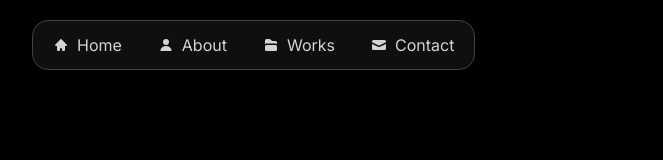
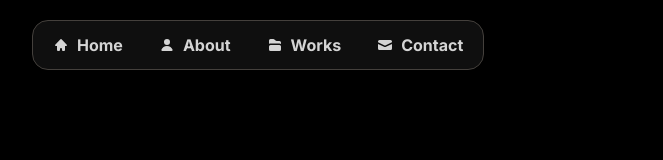
Before and after one commit to riru12/riruweb, a Next.js app: page / in a window 1280 px wide. Shown: the top 160 px of the page, without its empty margins (240-903 px from the left). Built offline with nearby package versions, Linux system fonts and the light colour scheme.

Commit message:
updated navbar font sizes and weight

```diff
--- a/app/components/navbar.jsx
+++ b/app/components/navbar.jsx
@@ -13,25 +13,25 @@ const Navbar = () => {
                 <a href="#hero" className="grow rounded-[12px] text-neutral-300 hover:bg-[#40404080] text-center px-4 py-2 cursor-pointer" tabIndex="0">
                     <div className="flex flex-col gap-1 md:flex-row md:gap-2">
                         <div className="flex justify-center items-center"><HomeIcon fillColor="#d4d4d4"/></div>
-                        <div>Home</div>
+                        <div className="font-bold text-[0.8rem] md:text-[1rem]">Home</div>
                     </div>
                 </a>
                 <a href="#about" className="grow rounded-[12px] text-neutral-300 hover:bg-[#40404080] text-center px-4 py-2 cursor-pointer" tabIndex="0">
                     <div className="flex flex-col gap-1 md:flex-row md:gap-2">
                         <div className="flex justify-center items-center"><AboutIcon fillColor="#d4d4d4"/></div>
-                        <div>About</div>
+                        <div className="font-bold text-[0.8rem] md:text-[1rem]">About</div>
                     </div>
                 </a>
                 <a href="#work" className="grow rounded-[12px] text-neutral-300 hover:bg-[#40404080] text-center px-4 py-2 cursor-pointer" tabIndex="0">
                     <div className="flex flex-col gap-1 md:flex-row md:gap-2">
                         <div className="flex justify-center items-center"><WorkIcon fillColor="#d4d4d4"/></div>
-                        <div>Works</div>
+                        <div className="font-bold text-[0.8rem] md:text-[1rem]">Works</div>
                     </div>
                 </a>
                 <a href="#contact" className="grow rounded-[12px] text-neutral-300 hover:bg-[#40404080] text-center px-4 py-2 cursor-pointer" tabIndex="0">
                     <div className="flex flex-col gap-1 md:flex-row md:gap-2">
                         <div className="flex justify-center items-center"><ContactIcon fillColor="#d4d4d4"/></div>
-                        <div>Contact</div>
+                        <div className="font-bold text-[0.8rem] md:text-[1rem]">Contact</div>
                     </div>
                 </a>
             </nav>
```
